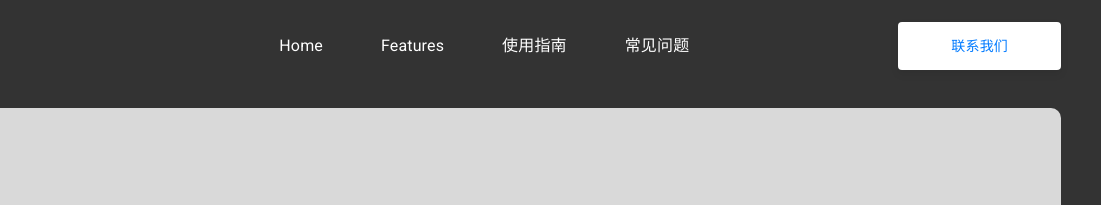
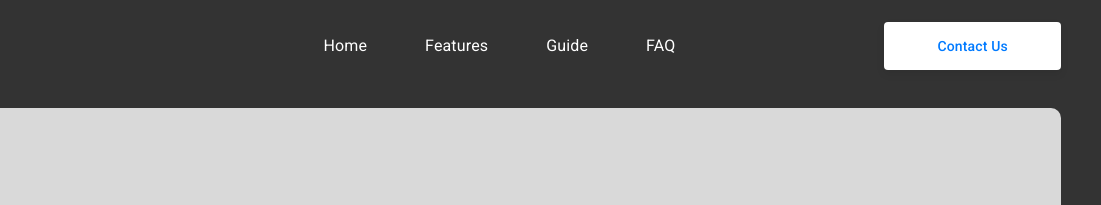
Before and after one commit to BeamCat-cmd/beamcat, a plain HTML site: page index.html in a window 1280 px wide. Shown: the top 205 px of the page, 179-1280 px from the left. Drawn offline with Linux system fonts and the light colour scheme.

Commit message:
Update index.html

```diff
--- a/index.html
+++ b/index.html
@@ -22,14 +22,14 @@
                     <ul>
                         <li><a href="#home">Home</a></li>
                         <li><a href="#features">Features</a></li>
-                        <li><a href="#guide">使用指南</a></li>
-                        <li><a href="#faq">常见问题</a></li>
+                        <li><a href="#guide">Guide</a></li>
+                        <li><a href="#faq">FAQ</a></li>
                     </ul>
                 </div>
                 <!-- 联系我们菜单项 -->
                 <div class="nav-item-contact">
                     <ul>
-                        <li><a href="#contact">联系我们</a></li>
+                        <li><a href="#contact">Contact us</a></li>
                     </ul>
                 </div>
             </nav>
@@ -193,9 +193,9 @@
 
 
         <section id="contact" class="content">
-            <h2>联系我们</h2>
-            <p>📩 邮箱：support@beamcat.com</p>
-            <p>🌐 官网：www.beamcat.com</p>
+            <h2>Contact us</h2>
+            <p>📩 Email：support@beamcat.com</p>
+            <p>🌐 website：www.beamcat.com</p>
         </section>
 
         <footer>
```
